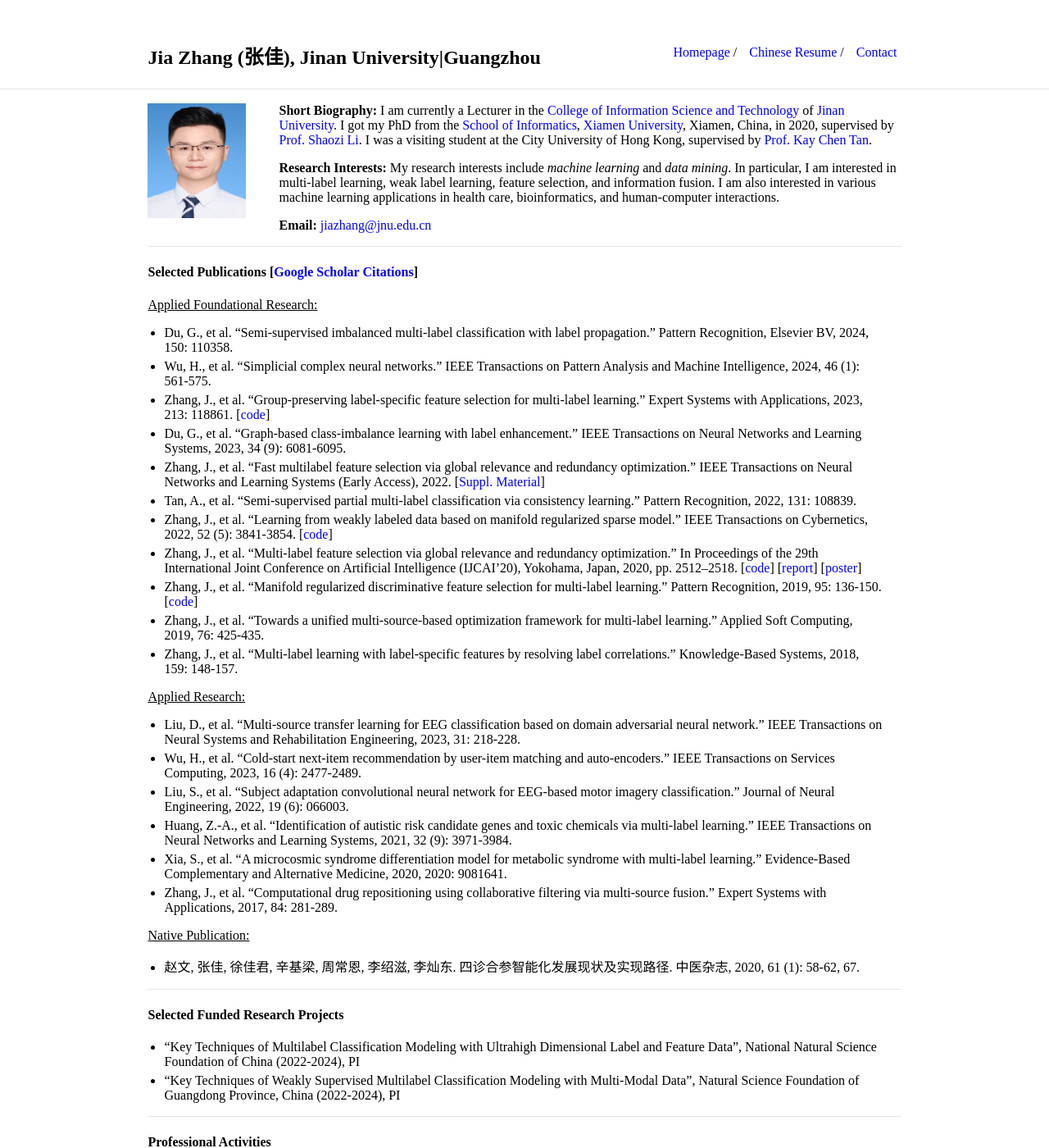
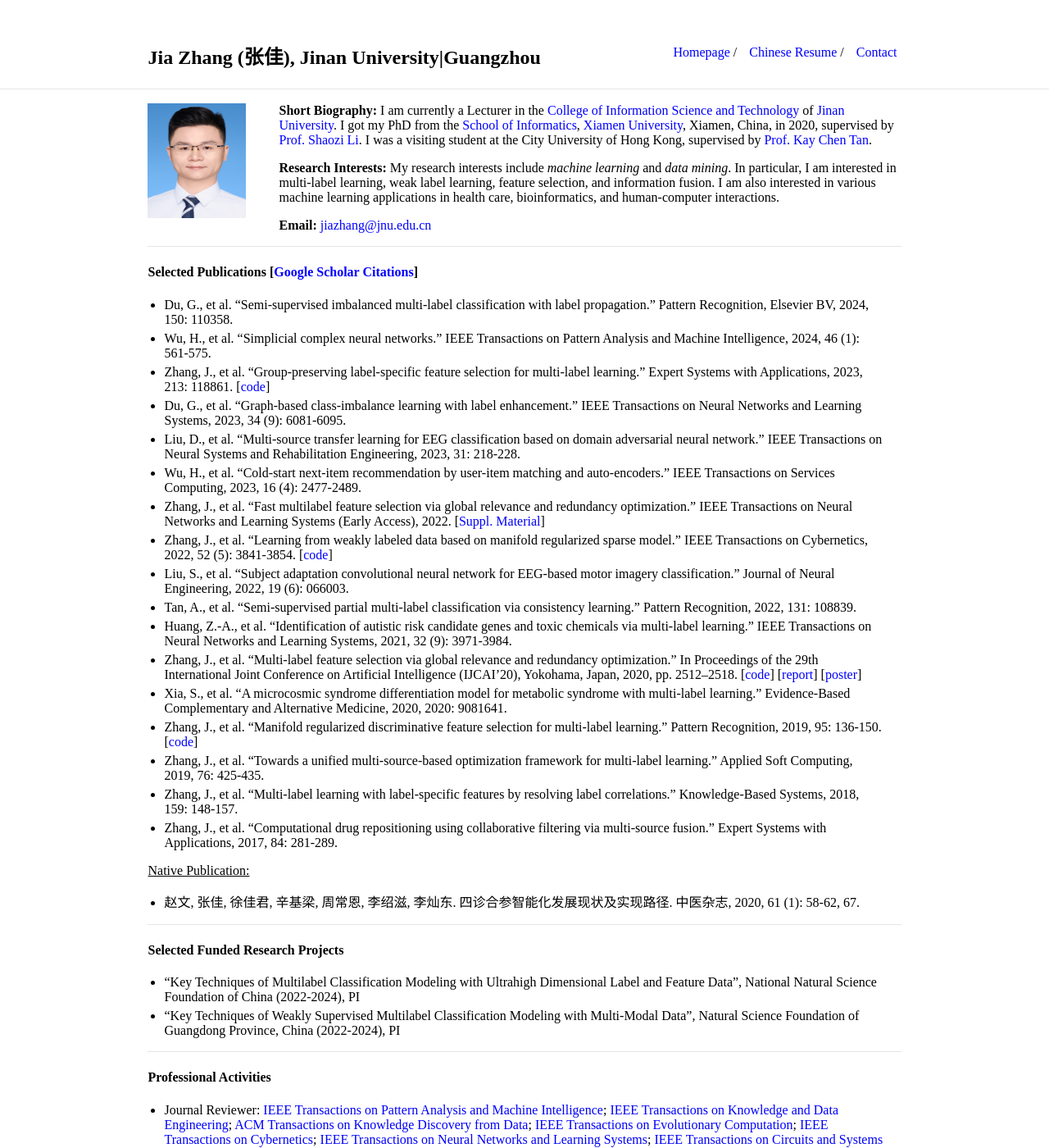
Before and after one commit to jiazhang-ml/jiazhang-ml.github.io, a Jekyll site: the page built from index.md, in a window 1280 px wide and 1400 px high. Shown: the whole window at 82% size. Built offline with Jekyll 4.4.1, drawn with Linux system fonts in a browser that asks for light colours.

Commit message:
Update index.md

```diff
--- a/index.md
+++ b/index.md
@@ -15,25 +15,22 @@ layout: default
 
 #### Selected Publications [[Google Scholar Citations](https://scholar.google.com.hk/citations?user=yBaTk-gAAAAJ&hl=en)]
 
-<u>Applied Foundational Research:</u>
 * Du, G., et al. "Semi-supervised imbalanced multi-label classification with label propagation." Pattern Recognition, Elsevier BV, 2024, 150: 110358.
 * Wu, H., et al. "Simplicial complex neural networks." IEEE Transactions on Pattern Analysis and Machine Intelligence, 2024, 46 (1): 561-575.
 * Zhang, J., et al. "Group-preserving label-specific feature selection for multi-label learning." Expert Systems with Applications, 2023, 213: 118861. [[code](https://codeocean.com/capsule/1281687/tree/v1)]
 * Du, G., et al. "Graph-based class-imbalance learning with label enhancement." IEEE Transactions on Neural Networks and Learning Systems, 2023, 34 (9): 6081-6095.
+* Liu, D., et al. "Multi-source transfer learning for EEG classification based on domain adversarial neural network." IEEE Transactions on Neural Systems and Rehabilitation Engineering, 2023, 31: 218-228.
+* Wu, H., et al. "Cold-start next-item recommendation by user-item matching and auto-encoders." IEEE Transactions on Services Computing, 2023, 16 (4): 2477-2489.
 * Zhang, J., et al. "Fast multilabel feature selection via global relevance and redundancy optimization." IEEE Transactions on Neural Networks and Learning Systems (Early Access), 2022. [[Suppl. Material](SM-GRROfast.pdf)]
+* Zhang, J., et al. "Learning from weakly labeled data based on manifold regularized sparse model." IEEE Transactions on Cybernetics, 2022, 52 (5): 3841-3854. [[code](MSWL-master.zip)]
+* Liu, S., et al. "Subject adaptation convolutional neural network for EEG-based motor imagery classification." Journal of Neural Engineering, 2022, 19 (6): 066003.
 * Tan, A., et al. "Semi-supervised partial multi-label classification via consistency learning." Pattern Recognition, 2022, 131: 108839.
-* Zhang, J., et al. "Learning from weakly labeled data based on manifold regularized sparse model." IEEE Transactions on Cybernetics, 2022, 52 (5): 3841-3854. [[code](MSWL-master.zip)]
+* Huang, Z.-A., et al. "Identification of autistic risk candidate genes and toxic chemicals via multi-label learning." IEEE Transactions on Neural Networks and Learning Systems, 2021, 32 (9): 3971-3984.
 * Zhang, J., et al. "Multi-label feature selection via global relevance and redundancy optimization." In Proceedings of the 29th International Joint Conference on Artificial Intelligence (IJCAI’20), Yokohama, Japan, 2020, pp. 2512–2518. [[code](GRRO-master.zip)] [[report](v15.pptx)] [[poster](poster.pdf)]
+* Xia, S., et al. "A microcosmic syndrome differentiation model for metabolic syndrome with multi-label learning." Evidence-Based Complementary and Alternative Medicine, 2020, 2020: 9081641.
 * Zhang, J., et al. "Manifold regularized discriminative feature selection for multi-label learning." Pattern Recognition, 2019, 95: 136-150. [[code](MDFS-master.zip)]
 * Zhang, J., et al. "Towards a unified multi-source-based optimization framework for multi-label learning." Applied Soft Computing, 2019, 76: 425-435.
 * Zhang, J., et al. "Multi-label learning with label-specific features by resolving label correlations." Knowledge-Based Systems, 2018, 159: 148-157.
-
-<u>Applied Research:</u>
-* Liu, D., et al. "Multi-source transfer learning for EEG classification based on domain adversarial neural network." IEEE Transactions on Neural Systems and Rehabilitation Engineering, 2023, 31: 218-228.
-* Wu, H., et al. "Cold-start next-item recommendation by user-item matching and auto-encoders." IEEE Transactions on Services Computing, 2023, 16 (4): 2477-2489.
-* Liu, S., et al. "Subject adaptation convolutional neural network for EEG-based motor imagery classification." Journal of Neural Engineering, 2022, 19 (6): 066003.
-* Huang, Z.-A., et al. "Identification of autistic risk candidate genes and toxic chemicals via multi-label learning." IEEE Transactions on Neural Networks and Learning Systems, 2021, 32 (9): 3971-3984.
-* Xia, S., et al. "A microcosmic syndrome differentiation model for metabolic syndrome with multi-label learning." Evidence-Based Complementary and Alternative Medicine, 2020, 2020: 9081641.
 * Zhang, J., et al. "Computational drug repositioning using collaborative filtering via multi-source fusion." Expert Systems with Applications, 2017, 84: 281-289.
 
 <u>Native Publication:</u>
```
